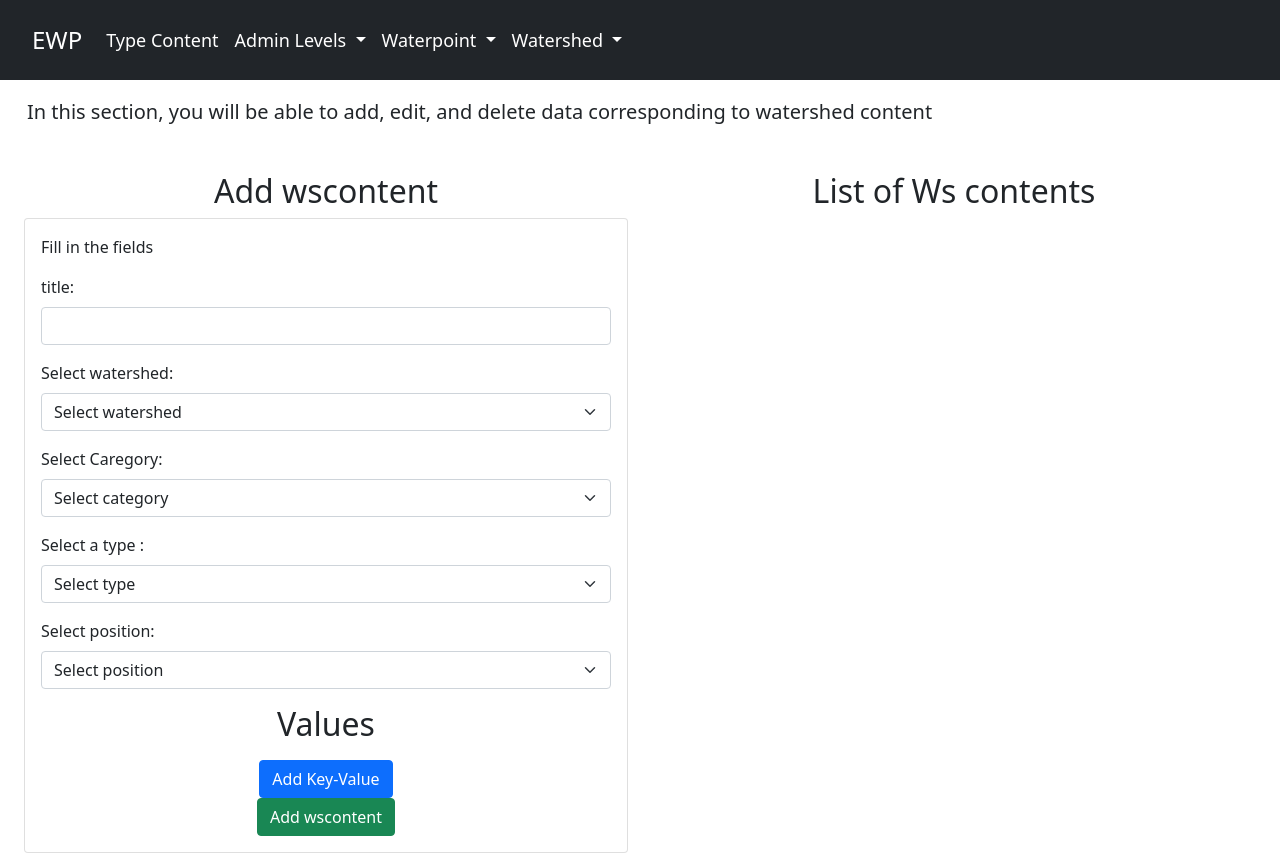
After one commit to CIAT-DAPA/lswms_admin, a Flask app: template src/templates/wscontent.html in a window 1280 px wide. The commit adds this page. Run offline with Flask 3, Linux system fonts and the light colour scheme; the template is opened without the code that fills it, so the values that code supplies are empty.

Commit message:
EWP-122 added read,create, updte and delete to watershed content, working in unit test

```diff
--- a/src/app.py
+++ b/src/app.py
@@ -8,7 +8,7 @@ from routes.watershed import watershed_bp
 from routes.waterpoint import waterpoint_bp
 from routes.typecontent import typecontent_bp
 from routes.wpcontent import wpcontent_bp
-
+from routes.wscontent import wscontent_bp
 app = Flask(__name__)
 app.config.from_object(Config)
 connect(
@@ -27,6 +27,7 @@ app.register_blueprint(watershed_bp)
 app.register_blueprint(waterpoint_bp)
 app.register_blueprint(typecontent_bp)
 app.register_blueprint(wpcontent_bp)
+app.register_blueprint(wscontent_bp)
 
 
 
--- a/src/templates/wpcontent.html
+++ b/src/templates/wpcontent.html
@@ -46,7 +46,7 @@
                         <div class="mb-3">
                             <label for="adm1" class="form-label">Select Caregory:</label>
                             <select class="form-select" id="typecontent" name="typecontent" required>
-                                <option value="" disabled selected>Select type</option>
+                                <option value="" disabled selected>Select category</option>
                                 {% for tpc in typecontent %}
                                     <option value="{{ tpc.id }}">{{ tpc.name }}</option>
                                 {% endfor %}
--- /dev/null
+++ b/src/templates/wscontent.html
@@ -0,0 +1,230 @@
+{% extends 'layout.html' %}
+{% block body %}
+
+<h5 class="" style="margin-left: 15px;">In this section, you will be able to add, edit, and delete data corresponding to watershed content</h5>
+
+<div class="container-fluid mt-5">
+
+    {% with messages = get_flashed_messages() %}
+    {% if messages %}
+    {% for message in messages %}
+    <div class="alert alert-success alert-dismissible fade show position-fixed bottom-0 end-0 p-3 auto-dismiss-alert" role="alert" style="max-width: 300px;">
+        <div class="pe-4" style="overflow: hidden; white-space: nowrap; text-overflow: ellipsis;">
+            {{ message }}
+        </div>
+        <button type="button" class="btn-close" data-bs-dismiss="alert" aria-label="Close"></button>
+    </div>
+
+    {% endfor %}
+    {% endif %}
+    {% endwith %}
+
+    <div class="row">
+
+        <!-- lef conainer to add adm1-->
+        <div class="col-md-6 sticky-container">
+            <h2 class="card-title text-center">Add wscontent</h2>
+
+            <div class="card">
+                <div class="card-body">
+                    <p class="">Fill in the fields </p>
+
+                    <form method="POST" action="/wscontent/add">
+                        <div class="mb-3">
+                            <label for="name" class="form-label">title:</label>
+                            <input type="text" class="form-control" id="title" name="title" required>
+                        </div>
+                        <div class="mb-3">
+                            <label for="adm1" class="form-label">Select watershed:</label>
+                            <select class="form-select" id="watershed" name="watershed" required>
+                                <option value="" disabled selected>Select  watershed</option>
+                                {% for ws in watershed %}
+                                    <option value="{{ ws.id }}">{{ ws.name }}</option>
+                                {% endfor %}
+                            </select>
+                        </div>
+                        <div class="mb-3">
+                            <label for="adm1" class="form-label">Select Caregory:</label>
+                            <select class="form-select" id="typecontent" name="typecontent" required>
+                                <option value="" disabled selected>Select category</option>
+                                {% for tpc in typecontent %}
+                                    <option value="{{ tpc.id }}">{{ tpc.name }}</option>
+                                {% endfor %}
+                            </select>
+                        </div>
+                        <div class="mb-3">
+                            <label for="type" class="form-label">Select a type :</label>
+                            <select class="form-select" id="type" name="type" required>
+                                <option value="" disabled selected>Select type</option>
+
+                                {% for option in options %}
+                                    <option value="{{ option }}">{{ option }}</option>
+                                {% endfor %}
+                            </select>
+                        </div>
+                        <div class="mb-3">
+                            <label for="type" class="form-label">Select position:</label>
+                            <select class="form-select" id="position" name="position" required>
+                                <option value="" disabled selected>Select position</option>
+
+                                {% for pos in positions %}
+                                    <option value="{{ pos }}">{{ pos }}</option>
+                                {% endfor %}
+                            </select>
+                        </div>
+
+                        <div class="mb-3">
+                            <h2 class="text-center">Values</h2>
+                        </div>
+                        <div id="values-container">
+                            <!-- Dynamic Key-Value Fields Will Be Added Here -->
+                        </div>
+                        <div class="text-center">
+                            <button type="button" class="btn btn-primary" onclick="addKeyValueField()">Add Key-Value</button>
+                        </div>
+                        <div class="text-center">
+                            <button type="submit" class="btn btn-success">Add wscontent</button>
+                        </div>
+                    </form>
+                </div>
+            </div>
+        </div>
+
+        <!-- right table to edit adm     -->
+        <div class="col-md-6">
+            <h2 class="text-center">List of Ws contents</h2>
+
+
+            {% for wsc in wscontent %}
+            <table class="table table-striped table-bordered bg-white">
+                <thead>
+                    <tr>
+                        <th>Title</th>
+                        <th>Type</th>
+                        <th class="text-center">Actions</th>
+                    </tr>
+                </thead>
+                <tbody>
+                    <tr>
+                        <td>{{ wsc.content.title }}</td>
+                        <td>{{ wsc.content.type }}</td>
+                        <td>
+                            <div class="text-center">
+                                <a href="/editwscontent/{{ wsc.id }}" class="btn btn-warning">Edit</a>
+                                <a href="#" class="btn btn-danger" data-bs-toggle="modal" data-bs-target="#deleteModal-{{ wsc.id }}">Delete</a>
+                            </div>
+                        </td>
+                    </tr>
+                    <tr>
+                        <td><strong>Key</strong></td>
+                        <td><strong>Value</strong></td>
+                        <td></td> <!-- Mantén esta celda vacía para la alineación -->
+                    </tr>
+                    {% for value in wsc.content['values'] %}
+                    {% for key, val in value.items() %}
+                    <tr>
+                        <td>{{ key }}</td>
+                        <td>{{ val }}</td>
+                        <td>
+                            <div class="text-center">
+                                <!-- Puedes agregar acciones específicas para los valores de "values" aquí si es necesario -->
+                            </div>
+                        </td>
+                    </tr>
+                    {% endfor %}
+                    {% endfor %}
+                </tbody>
+            </table>
+            {% endfor %}
+
+        </div>
+    </div>
+</div>
+
+{% for wsc in wscontent %}
+<div class="modal fade" id="deleteModal-{{ wsc.id }}" tabindex="-1" aria-labelledby="deleteModalLabel-{{ wsc.id }}" aria-hidden="true">
+    <div class="modal-dialog">
+        <div class="modal-content">
+            <div class="modal-header">
+                <h5 class="modal-title" id="deleteModalLabel-{{ wsc.id }}">Confirm Deletion</h5>
+                <button type="button" class="btn-close" data-bs-dismiss="modal" aria-label="Close"></button>
+            </div>
+            <div class="modal-body">
+                Are you sure you want to delete this content?
+            </div>
+            <div class="modal-footer">
+                <button type="button" class="btn btn-secondary" data-bs-dismiss="modal">Cancel</button>
+                <a href="/deletewscontent/{{ wsc.id }}" class="btn btn-danger">Delete</a>
+            </div>
+        </div>
+    </div>
+</div>
+<script>
+    function addKeyValueField() {
+        var valuesContainer = document.getElementById('values-container');
+
+        // Crear un contenedor para cada par de campos
+        var fieldContainer = document.createElement('div');
+        fieldContainer.className = 'mb-3';
+
+        var keyInput = document.createElement('input');
+        keyInput.type = 'text';
+        keyInput.className = 'form-control';
+        keyInput.placeholder = 'Key';
+        keyInput.name = 'keys[]'; // Use an array to send multiple keys in form data
+        fieldContainer.appendChild(keyInput);
+
+        var valueInput = document.createElement('input');
+        valueInput.type = 'text';
+        valueInput.className = 'form-control';
+        valueInput.placeholder = 'Value';
+        valueInput.name = 'values[]'; // Use an array to send multiple values in form data
+        fieldContainer.appendChild(valueInput);
+
+        // Crear un botón para eliminar este par de campos
+        var removeFieldBtn = document.createElement('button');
+        removeFieldBtn.type = 'button';
+        removeFieldBtn.className = 'btn btn-danger';
+        removeFieldBtn.textContent = 'Remove';
+        removeFieldBtn.onclick = function () {
+            valuesContainer.removeChild(fieldContainer);
+            checkRemoveButtonVisibility();
+        };
+
+        // Agregar el botón de eliminar entre los campos de entrada
+        fieldContainer.appendChild(removeFieldBtn);
+
+        valuesContainer.appendChild(fieldContainer);
+
+        checkRemoveButtonVisibility();
+    }
+
+    function checkRemoveButtonVisibility() {
+        var valuesContainer = document.getElementById('values-container');
+        var fieldContainers = valuesContainer.querySelectorAll('.mb-3');
+        var removeKeyValueBtn = document.getElementById('removeKeyValueBtn');
+
+        if (fieldContainers.length >= 2) {
+            removeKeyValueBtn.style.display = 'inline-block';
+        } else {
+            removeKeyValueBtn.style.display = 'none';
+        }
+    }
+</script>
+<style>
+    /* Estilos para el contenedor de la izquierda */
+    .sticky-container {
+        position: sticky;
+        top: 20px; /* Ajusta la distancia desde la parte superior según tus necesidades */
+        height: calc(100vh - 40px); /* Ajusta la altura según tus necesidades */
+        overflow-y: auto; /* Agrega una barra de desplazamiento vertical si es necesario */
+    }
+
+    /* Estilos para las tablas en la derecha */
+    .table {
+        margin-right: 20px; /* Ajusta el margen derecho según el ancho del contenedor de la izquierda */
+    }
+</style>
+{% endfor %}
+
+{% endblock %}
```
Also changed, not shown: src/routes/wscontent.py (added, +102 -0 lines), src/templates/edit_ws_content.html (added, +135 -0 lines).
